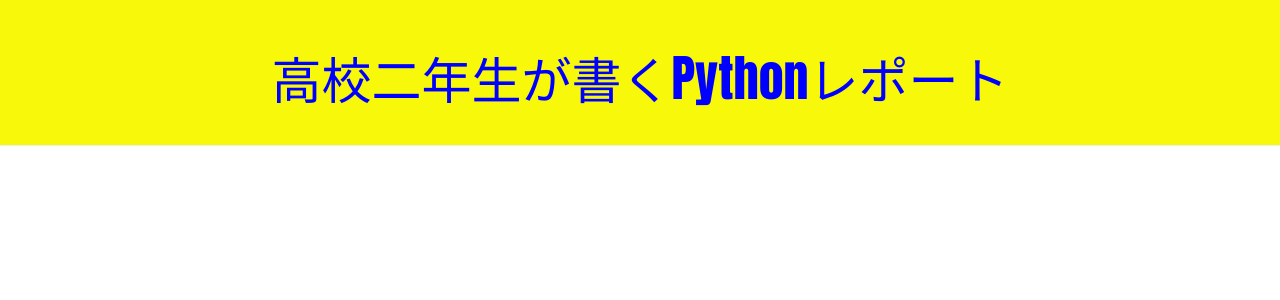
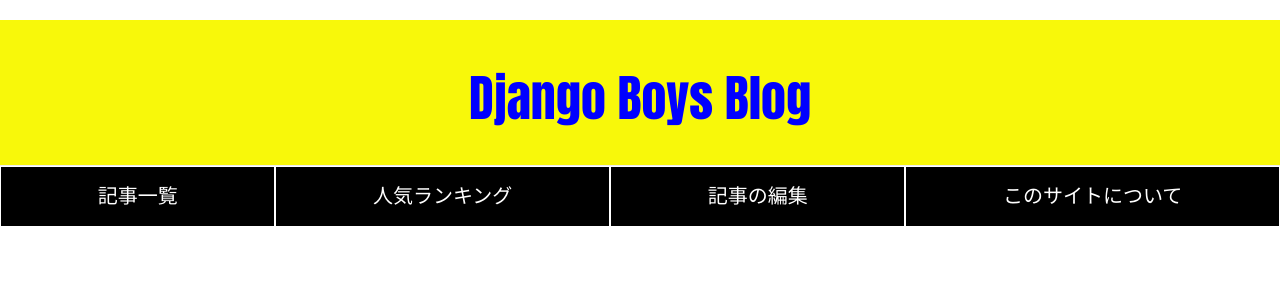
Before and after one commit to Mashihiko/my-blog, a Django app: page / in a window 1280 px wide. Shown: the top 300 px of the page. Run offline with Django 3.2, Linux system fonts and the light colour scheme; data that the repository does not hold is empty; some libraries are stand-ins or nearby versions.

Commit message:
changed css html

```diff
--- a/blog/static/css/blog.css
+++ b/blog/static/css/blog.css
@@ -1,21 +1,50 @@
-.post {
-   padding-left: 15px;
-   padding-right: 1300px;
+body{
+	margin: 0;
 }
 
 .page-header {
     background-color: rgb(248, 248, 10);
     font-family: "impact";
-   padding: 30;
-   margin-top: 0;
-   text-align: center;
+    padding: 30;
+    margin: 0px;
+    text-align: center;
 }
 
 h1 a{
 
- font-size: 50px;
- color:blue;
+   font-size: 50px;
+   color:blue ;
+}
 
+#nav{
+  list-style: none;
+  display: flex;
+  justify-content: space-between;
+  padding: 0;
+  margin: 0;
+}
+#nav li{
+  background: black;
+  border: solid 1px white;
+  box-sizing: border-box;
+  padding: 15px 0;
+  text-align: center;
+  flex-grow: 1;
+}
+
+#nav li a{
+  color: white;
+  font-size: 20px;
+ text-decoration:none;
+}
+
+
+.post {
+
+   margin-top:50px;
+   margin-bottom: 50px;
+   padding-left:40px;
+   width:60%;
 }
 
 h2 a{
@@ -26,3 +55,75 @@
 p{
  word-break: break-all;
 }
+
+
+/*
+#nav {
+  list-style: none;
+  overflow: hidden;
+  padding-left:0;
+}
+
+#nav li {
+  text-align: center;
+  background-color: #333;
+  float: left;
+  height: 50px;
+  line-height: 50px;
+  margin-right: 2px;
+  width
+#nav li a {
+  text-decoration: none;
+  color: #fff;
+  font-weight: bold;
+  padding: 20px;
+
+
+.page-header {
+    background-color: #ff9400;
+    margin-top: 0;
+    padding: 20px 20px 20px 40px;
+}
+
+.page-header h1, .page-header h1 a, .page-header h1 a:visited, .page-header h1 a:active {
+    color: #ffffff;
+    font-size: 36pt;
+    text-decoration: none;
+}
+
+.content {
+    margin-left: 40px;
+}
+
+h1, h2, h3, h4 {
+    font-family: 'Lobster', cursive;
+}
+
+.date {
+    color: #828282;
+}
+
+.save {
+    float: right;
+}
+
+.post-form textarea, .post-form input {
+    width: 100%;
+}
+
+.top-menu, .top-menu:hover, .top-menu:visited {
+    color: #ffffff;
+    float: right;
+    font-size: 26pt;
+    margin-right: 20px;
+}
+
+.post {
+    margin-bottom: 70px;
+}
+
+.post h1 a, .post h1 a:visited {
+    color: #000000;
+}
+
+*/
--- a/blog/templates/blog/post_list.html
+++ b/blog/templates/blog/post_list.html
@@ -1,14 +1,24 @@
+
 {% load static %}
 <html>
     <head lang="ja">
         <title>Django Girls blog</title>
-        <link rel="stylesheet" href="//maxcdn.bootstrapcdn.com/bootstrap/3.2.0/css/bootstrap.min.css">
+　　    <link rel="stylesheet" href="//maxcdn.bootstrapcdn.com/bootstrap/3.2.0/css/bootstrap.min.css">
         <link rel="stylesheet" href="//maxcdn.bootstrapcdn.com/bootstrap/3.2.0/css/bootstrap-theme.min.css">
         <link rel="stylesheet" href="{% static 'css/blog.css' %}">
     </head>
     <body>
         <div class="page-header">
-            <h1><a href="/"  style="text-decoration:none;">高校二年生が書くPythonレポート</a></h1>
+            <h1><a href="/"  style="text-decoration:none;">Django Boys Blog</a></h1>
+        </div>
+        <div>
+        <ul id="nav"   style="text-decoration:none;" >
+             <li><a href="#" >記事一覧</a></li>
+             <li><a href="#">人気ランキング</a></li>
+             <li><a href="#">記事の編集</a></li>
+             <li><a href="#">このサイトについて</a></li>
+            </ul>
+        </div>
         </div>
 
         {% for post in posts %}
@@ -20,3 +30,39 @@
         {% endfor %}
     </body>
 </html>
+<!--
+
+{% load static %}
+<html>
+    <head lang="ja">
+        <title>Django Girls blog</title>
+        <link rel="stylesheet" href="//maxcdn.bootstrapcdn.com/bootstrap/3.2.0/css/bootstrap.min.css">
+        <link rel="stylesheet" href="//maxcdn.bootstrapcdn.com/bootstrap/3.2.0/css/bootstrap-theme.min.css">
+        <link rel="stylesheet" href="{% static 'css/blog.css' %}">
+    </head>
+    <body>
+        <div class="page-header">
+            <h1><a href="/"  style="text-decoration:none;">Django Boys Blog</a></h1>
+        </div>
+
+        <div class="content container">
+    <div class="row">
+        <div class="col-md-8">
+            {% for post in posts %}
+                <div class="post">
+                    <div class="date">
+                        <p>published: {{ post.published_date }}</p>
+                    </div>
+                    <h1><a href="">{{ post.title }}</a></h1>
+                    <p>{{ post.text|linebreaksbr }}</p>
+                </div>
+            {% endfor %}
+        </div>
+    </div>
+</div>
+
+    </body>
+</html>
+
+
+-->
```
Also changed, not shown: 2 other files.
